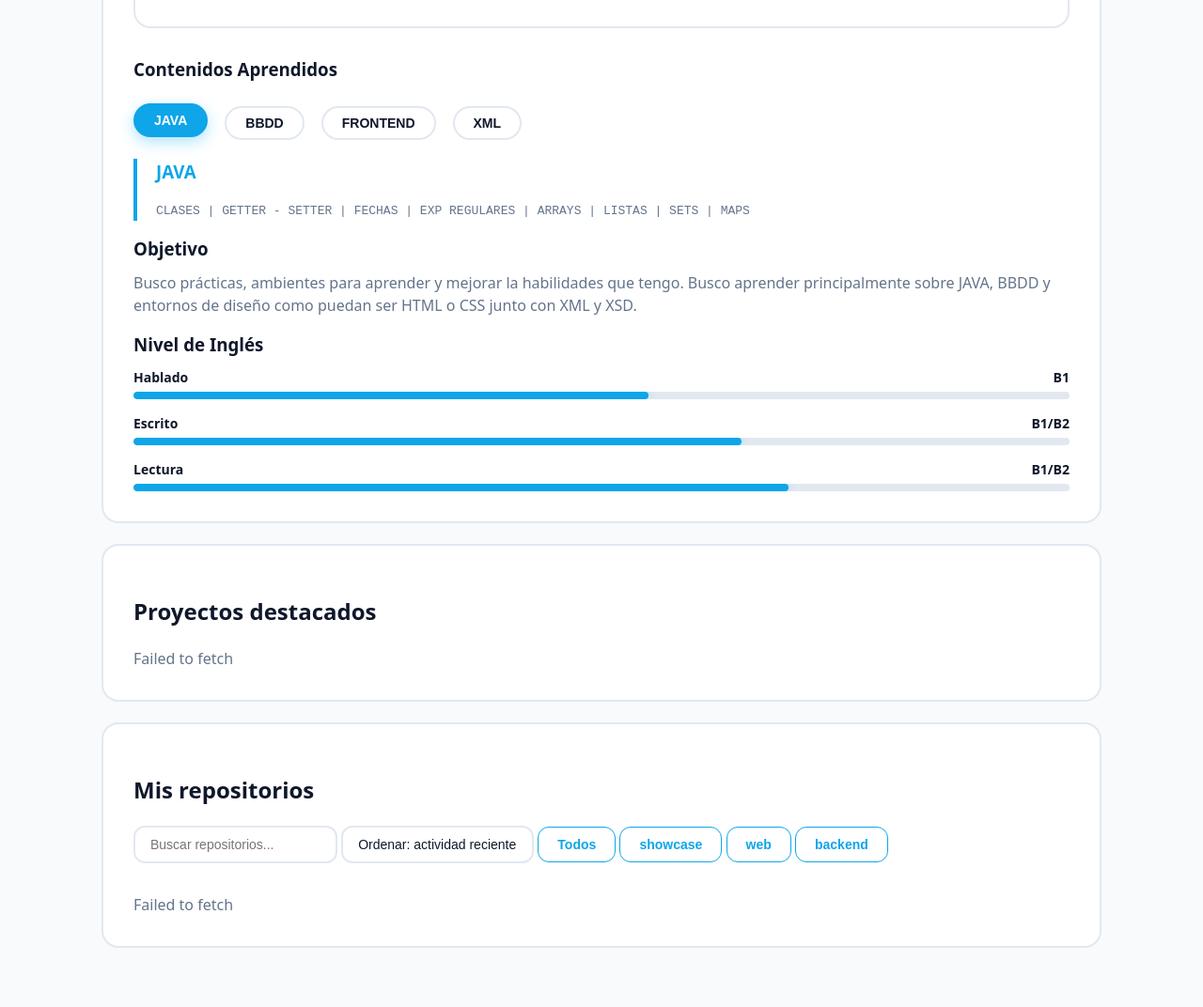
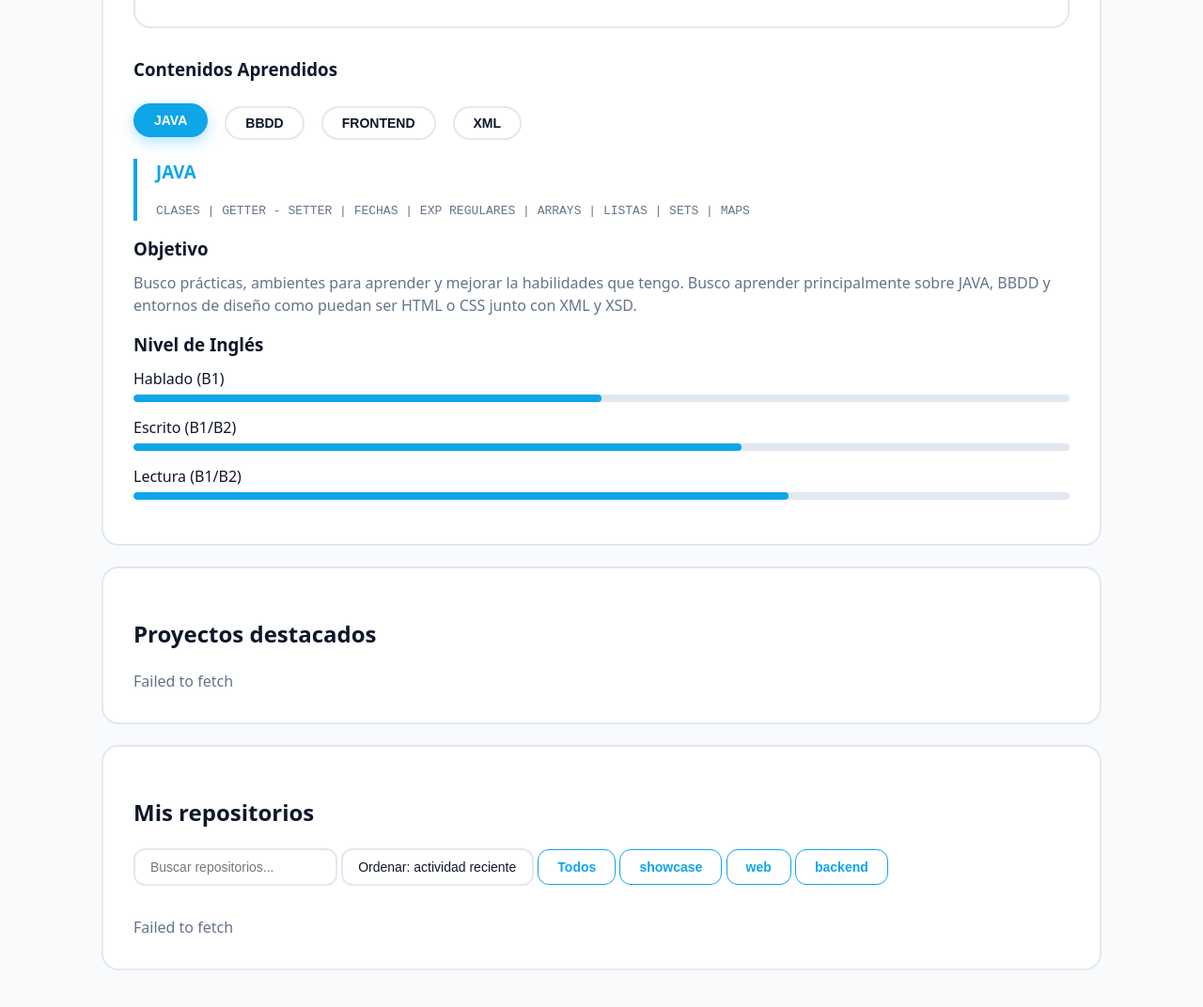
Before and after one commit to alejandroDonGar/alejandroDonGar.github.io, a Jekyll site: the page index.html, which Jekyll copies as it is, in a window 1280 px wide, cut to the strip 818-1911 px from the top of the page. Shown: the top 1072 px of the strip at 94% size. Built offline with Jekyll 4.4.1, drawn with Linux system fonts in a browser that asks for light colours.

Commit message:
cambios revertidos

```diff
--- a/assets/css/styles.css
+++ b/assets/css/styles.css
@@ -347,43 +347,5 @@ body {
   0% { transform: translateX(-100%); }
   100% { transform: translateX(100%); }
 }
-.english-levels {
-  display: flex;
-  flex-direction: column;
-  gap: 15px;
-  margin-top: 10px;
-}
-
-.level-item {
-  width: 100%;
-}
-
-.level-info {
-  display: flex;
-  justify-content: space-between;
-  font-size: 14px;
-  margin-bottom: 5px;
-  color: var(--text);
-  font-weight: 600;
-}
-
-.progress-bar {
-  width: 100%;
-  height: 8px;
-  background: var(--line); /* Color gris de fondo */
-  border-radius: 10px;
-  overflow: hidden;
-}
-
-.progress {
-  height: 100%;
-  background: var(--brand); /* Tu azul brillante */
-  border-radius: 10px;
-  box-shadow: 0 0 10px rgba(56, 189, 248, 0.3); /* Un pequeño brillo */
-  transition: width 1s ease-in-out;
-}
-
-/* Efecto al pasar el ratón por la sección */
-.level-item:hover .progress {
-  filter: brightness(1.2);
-}
+.bar { background: var(--line); height: 8px; border-radius: 10px; margin: 5px 0 15px; overflow: hidden; }
+.progress { background: var(--brand); height: 100%; border-radius: 10px; transition: width 1s ease-in-out; }
--- a/index.html
+++ b/index.html
@@ -62,20 +62,14 @@
         </p>
 
         <h3 style="margin:16px 0 10px">Nivel de Inglés</h3>
-          <div class="english-levels">
-            <div class="level-item">
-              <div class="level-info"><span>Hablado</span> <span>B1</span></div>
-              <div class="progress-bar"><div class="progress" style="width: 55%"></div></div>
-            </div>
-            <div class="level-item">
-              <div class="level-info"><span>Escrito</span> <span>B1/B2</span></div>
-              <div class="progress-bar"><div class="progress" style="width: 65%"></div></div>
-            </div>
-            <div class="level-item">
-              <div class="level-info"><span>Lectura</span> <span>B1/B2</span></div>
-              <div class="progress-bar"><div class="progress" style="width: 70%"></div></div>
-            </div>
-          </div>
+        <div class="skill-bar-container">
+          <span>Hablado (B1)</span>
+          <div class="bar"><div class="progress" style="width: 50%"></div></div>
+          <span>Escrito (B1/B2)</span>
+          <div class="bar"><div class="progress" style="width: 65%"></div></div>
+          <span>Lectura (B1/B2)</span>
+          <div class="bar"><div class="progress" style="width: 70%"></div></div>
+        </div>
       </div>
     </div>
   </section>
```
Also changed, not shown: 1 other file.
